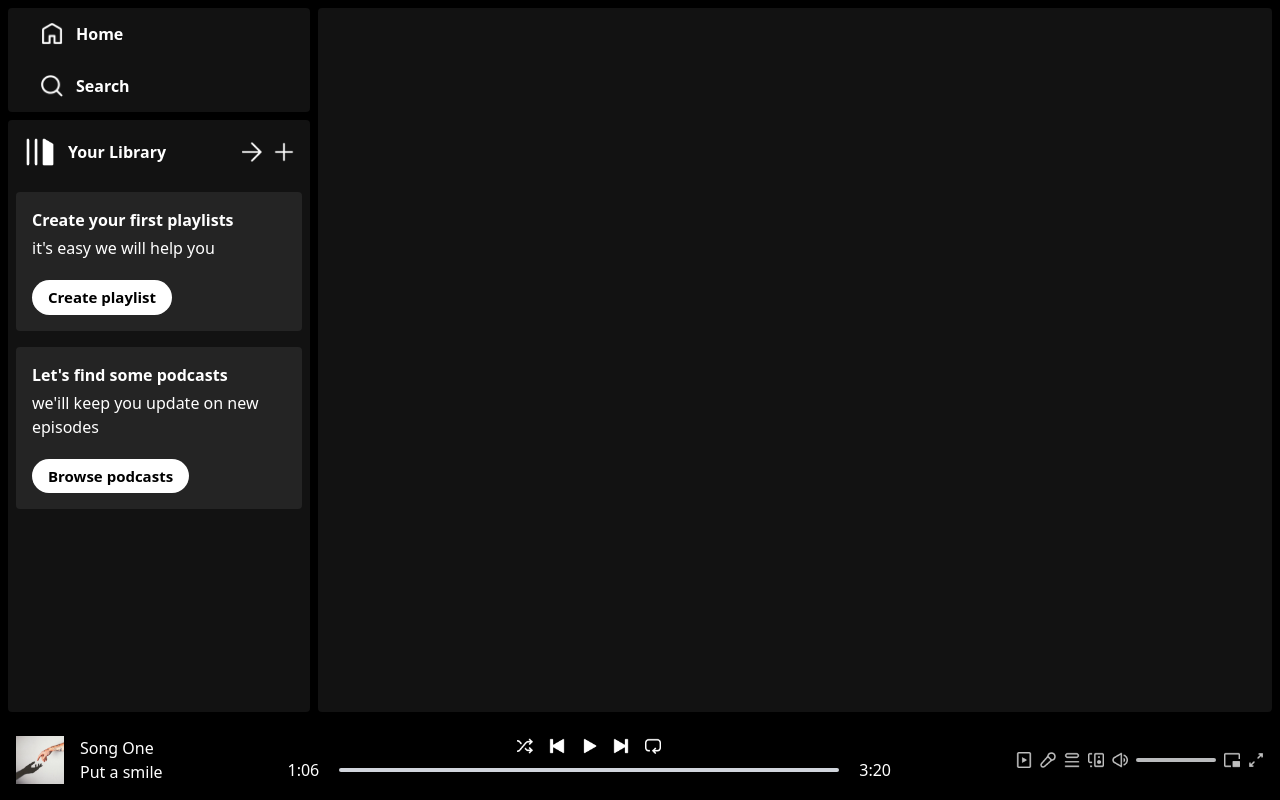
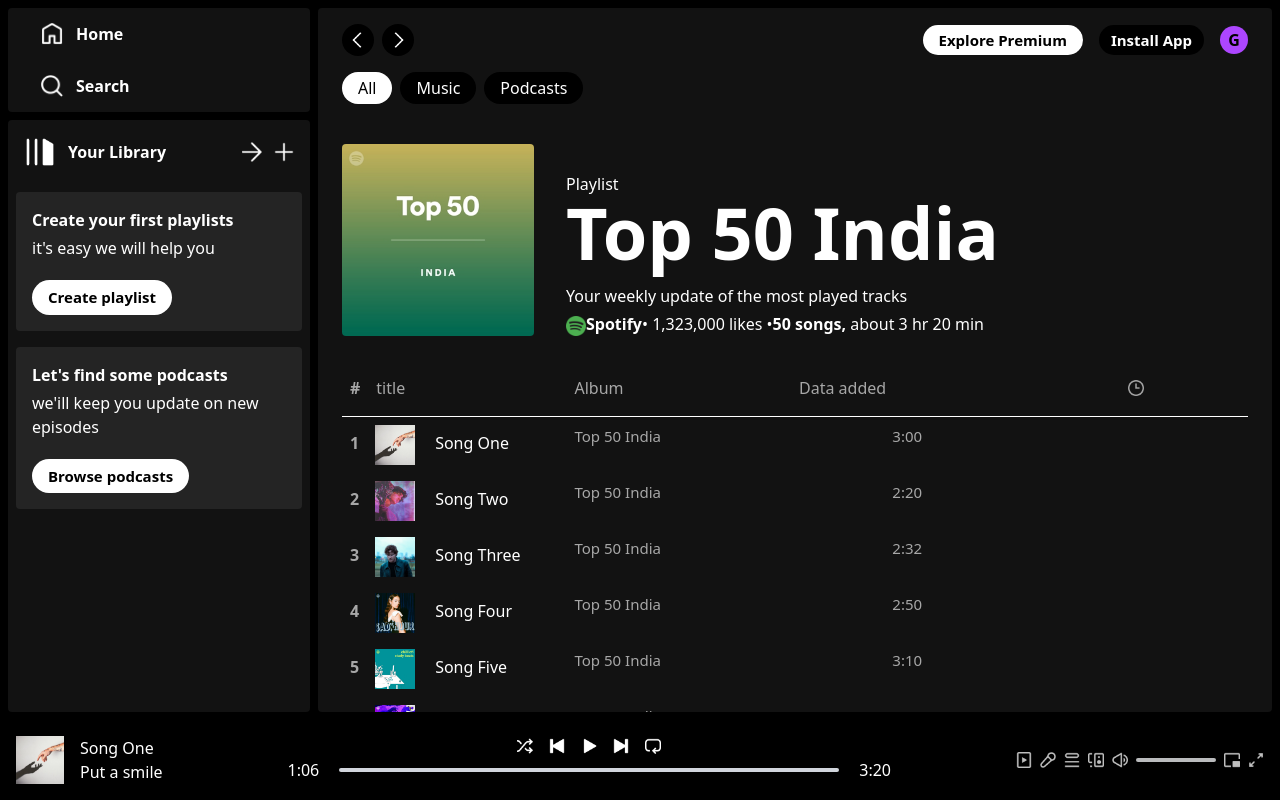
Before and after one commit to Binaa10/spotify-clone, a React (Vite) app: page /album/1 in a window 1280 px wide. Built offline with nearby package versions, Linux system fonts and the light colour scheme.

Commit message:
implement album display feature with routing and album details

```diff
--- a/src/components/AlbumItem.jsx
+++ b/src/components/AlbumItem.jsx
@@ -1,8 +1,13 @@
 import React from "react";
+import { useNavigate } from "react-router-dom";
 
 const AlbumItem = ({ image, name, desc, id }) => {
+  const navigate = useNavigate();
   return (
-    <div className="min-w-[180px] p-2 px-3 rounded cursor-pointer hover:bg-[#ffffff26]">
+    <div
+      onClick={navigate(`/album/${id}`)}
+      className="min-w-[180px] p-2 px-3 rounded cursor-pointer hover:bg-[#ffffff2b]"
+    >
       <img className="rounded" src={image} alt="" />
       <p className="font-bold mt-2 mb-1">{name}</p>
       <p className="text-slate-200 text-sm">{desc}</p>
--- a/src/components/Display.jsx
+++ b/src/components/Display.jsx
@@ -1,6 +1,7 @@
 import React from "react";
 import { Route, Routes } from "react-router-dom";
 import DisplayHome from "./DisplayHome";
+import DisplayAlbum from "./DisplayAlbum";
 //import { assets } from "../assets/assets";
 
 const Display = () => {
@@ -8,6 +9,7 @@ const Display = () => {
     <div className="w-[100%] m-2 px-6 pt-4 rounded bg-[#121212] text-white overflow-auto lg:w-[75%] lg:ml-0">
       <Routes>
         <Route path="/" element={<DisplayHome />}></Route>
+        <Route path="/album/:id" element={<DisplayAlbum />}></Route>
       </Routes>
     </div>
   );
--- /dev/null
+++ b/src/components/DisplayAlbum.jsx
@@ -0,0 +1,59 @@
+import React from "react";
+import { useParams } from "react-router-dom";
+import { albumsData, assets, songsData } from "../assets/assets";
+import Navbar from "./Navbar";
+
+const DisplayAlbum = () => {
+  const { id } = useParams();
+  const albumData = albumsData[id];
+  return (
+    <>
+      <Navbar />
+      <div className="mt-10 flex gap-8 flex-col md:flex-row md:items-end ">
+        <img className="w-48 rounded" src={albumData.image} alt="" />
+        <div className="flex flex-col">
+          <p>Playlist</p>
+          <h2 className="text-5xl font-bold mb-4 md:text-7xl">
+            {albumData.name}
+          </h2>
+          <h4>{albumData.desc}</h4>
+          <p className="mt-1">
+            <img
+              className="inline-block w-5"
+              src={assets.spotify_logo}
+              alt=""
+            />
+            <b>Spotify</b>• 1,323,000 likes •<b>50 songs, </b>
+            about 3 hr 20 min
+          </p>
+        </div>
+      </div>
+      <div className="grid grid-cols-3 sm:grid-cols-4 mt-10 mb-4 pl-2 text-[#a7a7a7]">
+        <p>
+          <b className="mr-4">#</b>title
+        </p>
+        <p>Album</p>
+        <p className="hidden sm:block">Data added</p>
+        <img className="m-auto w-4" src={assets.clock_icon} alt="" />
+      </div>
+      <hr />
+      {songsData.map((item, index) => (
+        <div
+          key={index}
+          className="grid grid-cols-3 sm:grid-cols-4 gap-2 p-2 items-center-center text-[#a7a7a7] hover:bg-[#ffffff2b cursor-pointer]"
+        >
+          <p className="text-white">
+            <b className="mr-4 text-[#a7a7a7]">{index + 1}</b>
+            <img className="inline w-10 mr-5" src={item.image} alt="" />
+            {item.name}
+          </p>
+          <p className="text-[15px]">{albumData.name}</p>
+          <p className="text-[15px] hidden sm-block">5 days ago</p>
+          <p className="text-[15px] text-center">{item.duration}</p>
+        </div>
+      ))}
+    </>
+  );
+};
+
+export default DisplayAlbum;
```
